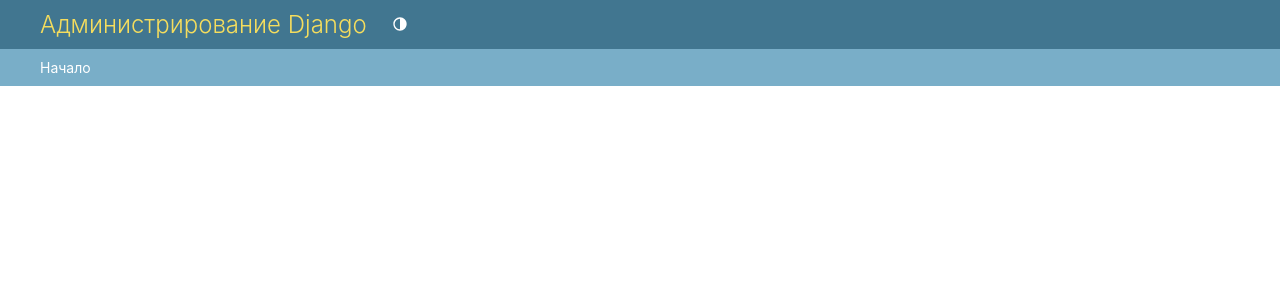
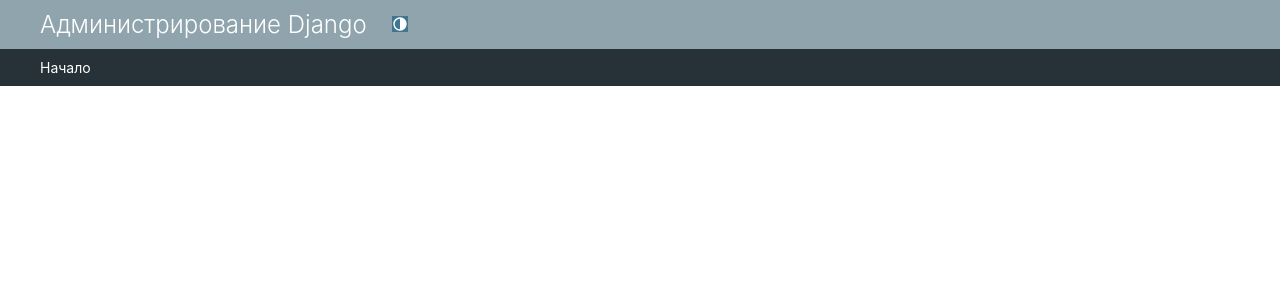
Before and after one commit to git-student2021/final_project, a Django app: template news_site/templates/admin/base_site.html in a window 1280 px wide. Shown: the top 300 px of the page. Run offline with Django 4.2, Linux system fonts and the light colour scheme; the template is opened without the code that fills it, so the values that code supplies are empty.

Commit message:
added admin.css, updated base_site.html, admin.py

```diff
--- /dev/null
+++ b/news_site/news_site/static/css/admin.css
@@ -0,0 +1,11 @@
+#header,
+.module h2, .module caption, .inline-group h2{
+    background: #90a4ae;
+    color: #fff;
+}
+#branding h1, #branding h1 a:link, #branding h1 a:visited{
+    color: #fff;
+}
+div.breadcrumbs{
+    background: #263238
+}
--- a/news_site/templates/admin/base_site.html
+++ b/news_site/templates/admin/base_site.html
@@ -1,6 +1,12 @@
 {% extends "admin/base.html" %}
+{% load static %}
+
 
 {% block title %}{% if subtitle %}{{ subtitle }} | {% endif %}{{ title }} | {{ site_title|default:_('Django site admin') }}{% endblock %}
+
+{% block extrastyle %}
+    <link rel="stylesheet" href="{% static 'css/admin.css' %}">
+{% endblock %}
 
 {% block branding %}
 <h1 id="site-name"><a href="{% url 'admin:index' %}">{{ site_header|default:_('Django administration') }}</a></h1>
```
Also changed, not shown: news_site/news/admin.py (+17 -1 lines).
